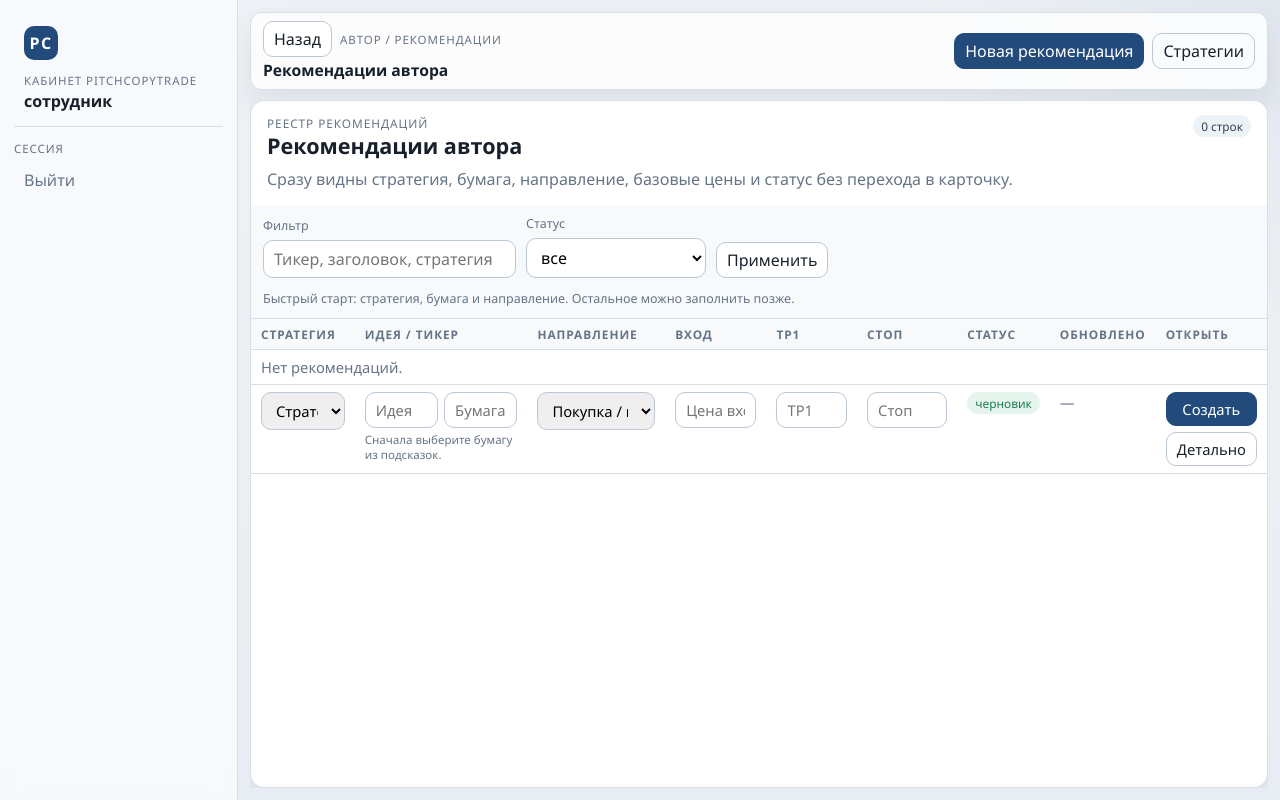
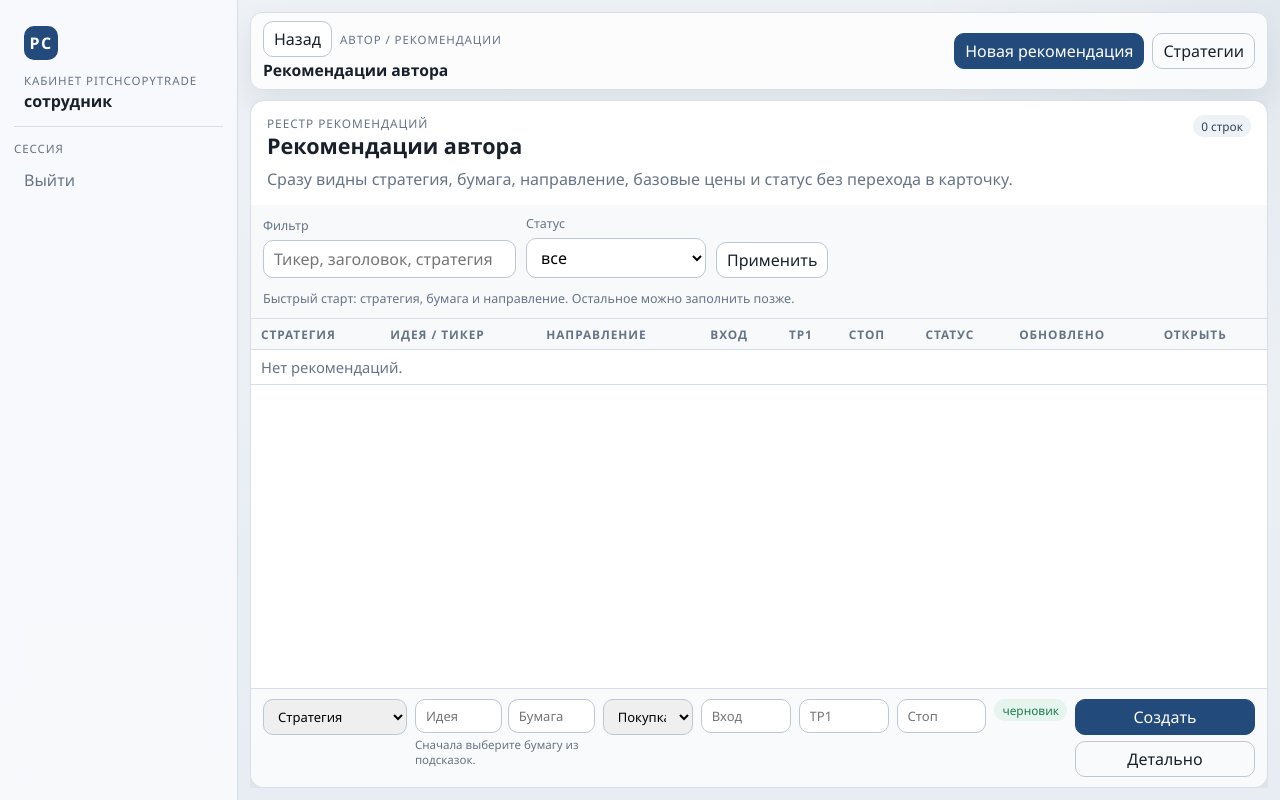
Before and after one commit to sulimenko/PitchCopyTrade, a Python web app: template src/pitchcopytrade/web/templates/author/recommendations_list.html in a window 1280 px wide. Run offline with Jinja, Linux system fonts and the light colour scheme; the template is opened without the code that fills it, so the values that code supplies are empty.

Commit message:
Z10 finish

```diff
--- a/src/pitchcopytrade/web/static/staff/ag-grid-theme.css
+++ b/src/pitchcopytrade/web/static/staff/ag-grid-theme.css
@@ -76,9 +76,3 @@
   font-size: 12px;
   padding: 2px 6px;
 }
-
-/* Z3: Skip row wrapper to maintain <tr> validity */
-.pct-skip-row-wrapper {
-  border-top: 0;
-  margin-top: -1px; /* убрать двойную границу между grid и формой */
-}
--- a/src/pitchcopytrade/web/templates/author/recommendations_list.html
+++ b/src/pitchcopytrade/web/templates/author/recommendations_list.html
@@ -99,8 +99,14 @@
         {% else %}
         <tr><td colspan="9" class="muted">Нет рекомендаций.</td></tr>
         {% endfor %}
-        <tr data-ag-grid-skip="true" id="inline-recommendation-shortcut">
-            <td>
+      </tbody>
+    </table>
+  </div>
+
+  <!-- Z10: Inline recommendation form moved out of table -->
+  <div class="inline-recommendation-row" id="inline-recommendation-shortcut">
+    <div class="inline-recommendation-fields">
+      <div class="inline-field">
         <select form="inline-recommendation-form" name="strategy_id" {% if inline_field_errors.get("strategy_id") %}class="is-invalid"{% endif %}>
           <option value="">Стратегия</option>
           {% for strategy in strategies %}
@@ -110,8 +116,9 @@
         {% if inline_field_errors.get("strategy_id") %}
         <div class="inline-field-error">{{ inline_field_errors.get("strategy_id") }}</div>
         {% endif %}
-            </td>
-            <td>
+      </div>
+
+      <div class="inline-field is-wide">
         <input type="hidden" form="inline-recommendation-form" name="leg_1_instrument_id" id="inline-instrument-id" value="{{ inline_form_values.leg_1_instrument_id }}" />
         <div class="inline-shortcut-fields">
           <input type="text" form="inline-recommendation-form" name="title" id="inline-title-input" value="{{ inline_form_values.title }}" placeholder="Идея" />
@@ -125,8 +132,9 @@
         <div class="inline-create-error" role="alert">{{ inline_error }}</div>
         {% endif %}
         <div id="inline-ticker-popup" class="staff-card inline-ticker-popup" hidden></div>
-            </td>
-            <td>
+      </div>
+
+      <div class="inline-field">
         <select form="inline-recommendation-form" name="leg_1_side" {% if inline_field_errors.get("leg_1_side") %}class="is-invalid"{% endif %}>
           <option value="">Покупка / продажа</option>
           <option value="buy" {% if inline_form_values.leg_1_side == "buy" %}selected{% endif %}>Покупка</option>
@@ -135,38 +143,40 @@
         {% if inline_field_errors.get("leg_1_side") %}
         <div class="inline-field-error">{{ inline_field_errors.get("leg_1_side") }}</div>
         {% endif %}
-            </td>
-            <td>
-              <input type="text" form="inline-recommendation-form" name="leg_1_entry_from" value="{{ inline_form_values.leg_1_entry_from }}" placeholder="Цена входа" {% if inline_field_errors.get("leg_1_entry_from") %}class="is-invalid"{% endif %} />
+      </div>
+
+      <div class="inline-field">
+        <input type="text" form="inline-recommendation-form" name="leg_1_entry_from" value="{{ inline_form_values.leg_1_entry_from }}" placeholder="Вход" {% if inline_field_errors.get("leg_1_entry_from") %}class="is-invalid"{% endif %} />
         {% if inline_field_errors.get("leg_1_entry_from") %}
         <div class="inline-field-error">{{ inline_field_errors.get("leg_1_entry_from") }}</div>
         {% elif inline_field_errors.get("leg_1_entry_to") %}
         <div class="inline-field-error">{{ inline_field_errors.get("leg_1_entry_to") }}</div>
         {% endif %}
-            </td>
-            <td>
+      </div>
+
+      <div class="inline-field">
         <input type="text" form="inline-recommendation-form" name="leg_1_take_profit_1" value="{{ inline_form_values.leg_1_take_profit_1 }}" placeholder="TP1" {% if inline_field_errors.get("leg_1_take_profit_1") %}class="is-invalid"{% endif %} />
         {% if inline_field_errors.get("leg_1_take_profit_1") %}
         <div class="inline-field-error">{{ inline_field_errors.get("leg_1_take_profit_1") }}</div>
         {% endif %}
-            </td>
-            <td>
+      </div>
+
+      <div class="inline-field">
         <input type="text" form="inline-recommendation-form" name="leg_1_stop_loss" value="{{ inline_form_values.leg_1_stop_loss }}" placeholder="Стоп" {% if inline_field_errors.get("leg_1_stop_loss") %}class="is-invalid"{% endif %} />
         {% if inline_field_errors.get("leg_1_stop_loss") %}
         <div class="inline-field-error">{{ inline_field_errors.get("leg_1_stop_loss") }}</div>
         {% endif %}
-            </td>
-            <td><span class="staff-badge ok">черновик</span></td>
-            <td class="muted">—</td>
-            <td class="actions">
-              <div class="inline-create-actions">
-                <button class="staff-btn is-primary" type="submit" form="inline-recommendation-form" title="Создать черновик и вернуться в реестр">Создать</button>
-                <button class="ghost" type="button" data-open-recommendation-modal data-inline-detail data-modal-url="{{ recommendation_modal_url }}" title="Открыть полный редактор с уже заполненными полями">Детально</button>
       </div>
-            </td>
-        </tr>
-      </tbody>
-    </table>
+
+      <div class="inline-field">
+        <span class="staff-badge ok">черновик</span>
+      </div>
+
+      <div class="inline-field inline-field--actions">
+        <button class="staff-btn is-primary" type="submit" form="inline-recommendation-form" title="Создать черновик">Создать</button>
+        <button class="ghost" type="button" data-open-recommendation-modal data-inline-detail data-modal-url="{{ recommendation_modal_url }}" title="Открыть полный редактор">Детально</button>
+      </div>
+    </div>
   </div>
 </section>
 
@@ -188,16 +198,40 @@
 
 {% block extra_head %}
 <style>
-  #inline-recommendation-shortcut input:not([type="hidden"]),
-  #inline-recommendation-shortcut select { width: 100%; min-height: 32px; padding: 7px 10px; border: 1px solid var(--staff-line-strong); border-radius: 10px; }
-  #inline-recommendation-shortcut input.is-invalid,
-  #inline-recommendation-shortcut select.is-invalid { border-color: var(--staff-danger); background: #fff4f4; }
-  #inline-recommendation-shortcut td { vertical-align: top; }
+  /* Z10: Inline recommendation row */
+  .inline-recommendation-row {
+    flex-shrink: 0;
+    border-top: 1px solid var(--staff-line);
+    padding: 10px 12px;
+    background: var(--staff-surface-dim, #f9fafb);
+  }
+  .inline-recommendation-fields {
+    display: grid;
+    grid-template-columns: 1.6fr 2fr 1fr 1fr 1fr 1fr auto 180px;
+    gap: 8px;
+    align-items: start;
+  }
+  .inline-recommendation-fields input:not([type="hidden"]),
+  .inline-recommendation-fields select {
+    width: 100%;
+    min-height: 32px;
+    padding: 7px 10px;
+    border: 1px solid var(--staff-line-strong);
+    border-radius: 10px;
+    font-size: 13px;
+  }
+  .inline-recommendation-fields input.is-invalid,
+  .inline-recommendation-fields select.is-invalid {
+    border-color: var(--staff-danger);
+    background: #fff4f4;
+  }
+  .inline-field { display: flex; flex-direction: column; }
+  .inline-field.is-wide { grid-column: 2; }
+  .inline-field--actions { display: grid; gap: 6px; }
   .inline-shortcut-fields { display: flex; gap: 6px; align-items: stretch; }
   .inline-shortcut-fields > input { flex: 1 1 0; min-width: 0; }
   .inline-create-error { margin-top: 8px; font-size: 0.78rem; color: var(--staff-danger); }
   .inline-field-error { margin-top: 4px; font-size: 0.72rem; color: var(--staff-danger); line-height: 1.35; }
-  .inline-create-actions { display: grid; gap: 6px; }
   .inline-picker-state { margin-top: 4px; font-size: 0.72rem; }
   .inline-ticker-popup { position: fixed; z-index: 80; padding: 8px; display: grid; gap: 6px; max-height: min(320px, calc(100vh - 24px)); overflow: auto; }
   .inline-ticker-popup[hidden] { display: none !important; }
@@ -205,6 +239,10 @@
   .inline-ticker-option small { color: var(--staff-muted); }
   .workspace-modal { border: 0; padding: 0; background: transparent; width: min(1220px, calc(100% - 24px)); }
   .workspace-modal::backdrop { background: rgba(11, 20, 49, 0.54); }
+  @media (max-width: 768px) {
+    .inline-recommendation-fields { grid-template-columns: 1fr 1fr; }
+    .inline-field.is-wide { grid-column: 1 / -1; }
+  }
 </style>
 {% endblock %}
 
--- a/src/pitchcopytrade/web/templates/staff_base.html
+++ b/src/pitchcopytrade/web/templates/staff_base.html
@@ -137,7 +137,7 @@
         flex: 1;
         display: flex;
         flex-direction: column;
-        overflow: auto;  /* Z9.2: allow inline form wrapper to be visible */
+        overflow: hidden;
       }
       .staff-content > *:has(.staff-grid-shell) .staff-grid-shell {
         flex: 1;
@@ -258,7 +258,7 @@
       }
       .staff-grid-shell {
         min-height: 0;
-        overflow: auto;  /* Z9.2: allow inline form wrapper to be visible */
+        overflow: hidden;
       }
       .staff-grid-shell .pct-ag-grid-host,
       .staff-grid-shell .ag-root-wrapper,
```
Also changed, not shown: doc/review.md (+2 -1 lines), doc/task.md (+148 -0 lines), src/pitchcopytrade/web/static/staff/ag-grid-bootstrap.js (+3 -23 lines). Lines whose indentation alone changed are shown as unchanged.
